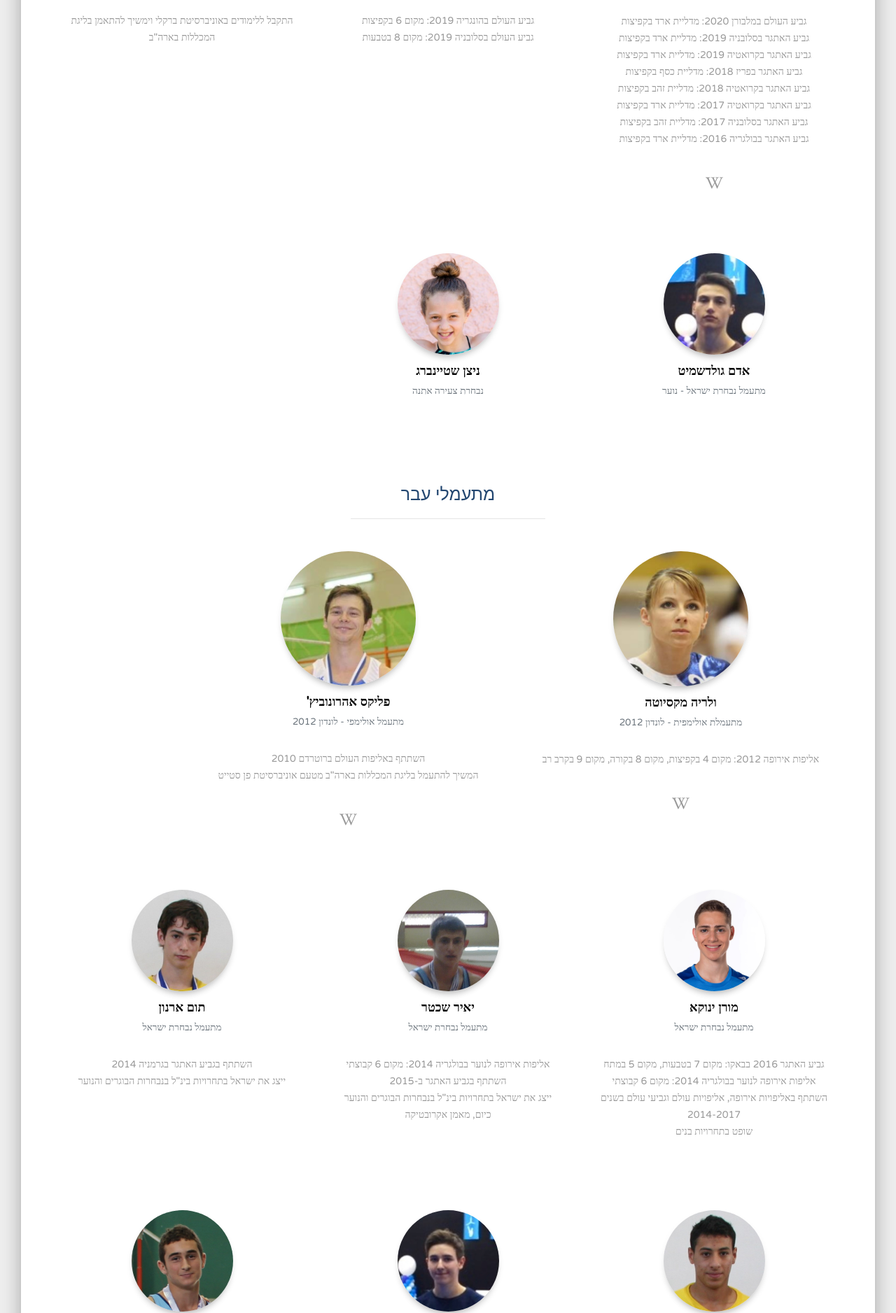
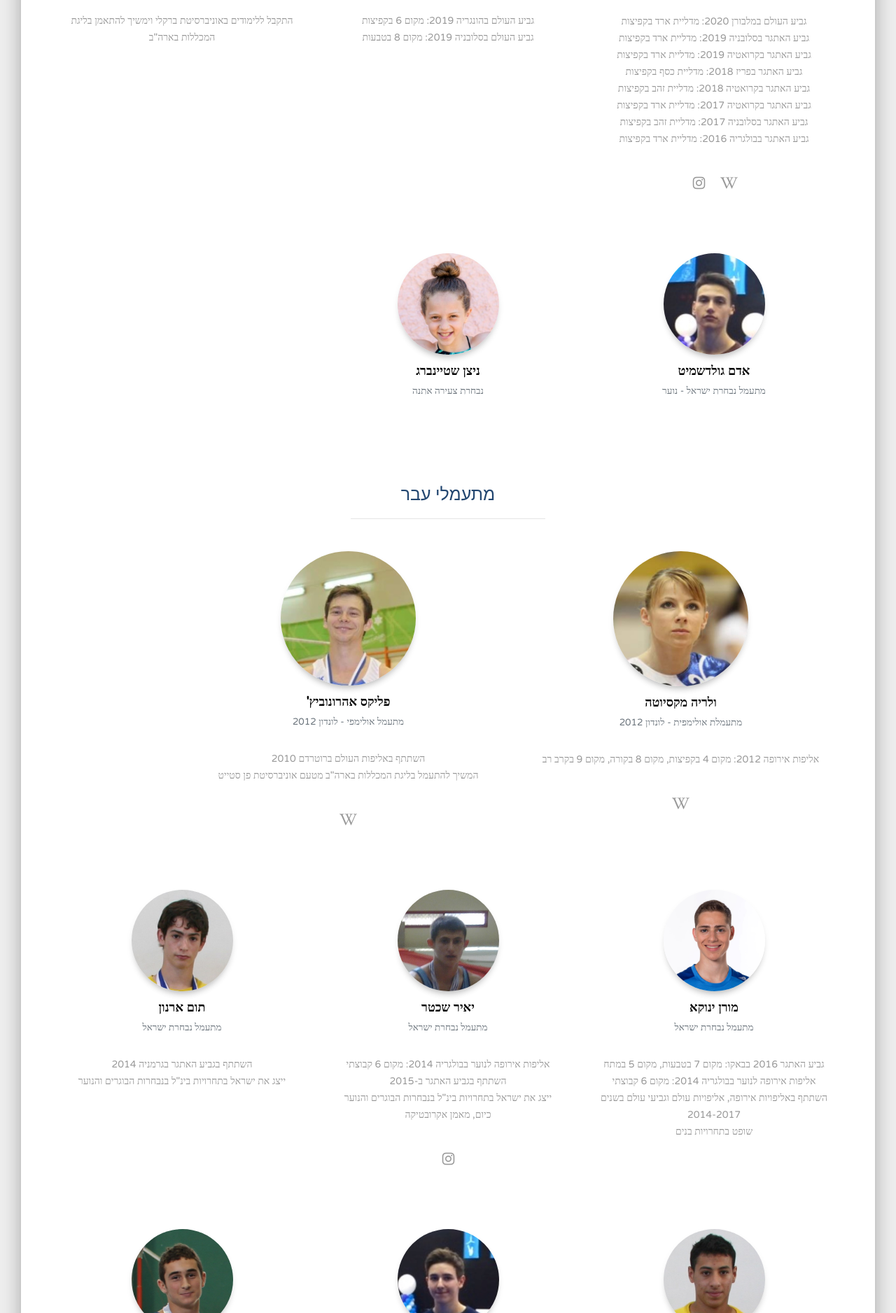
Before and after one commit to devgagi/maccabiz, a plain HTML site: page index.html in a window 1280 px wide. Shown: the part 3697-5574 px from the top of the page at 70% size. Drawn offline with Linux system fonts and the light colour scheme.

Commit message:
instagram links added
instagram links added for yair and andrey

```diff
--- a/index.html
+++ b/index.html
@@ -270,7 +270,7 @@
                   </div>
                   <div class="card-footer justify-content-center">
                     <a href="https://he.wikipedia.org/wiki/%D7%90%D7%A0%D7%93%D7%A8%D7%99%D7%99_%D7%9E%D7%93%D7%91%D7%93%D7%91" class="btn btn-link btn-just-icon"><i class="fa fa-wikipedia-w"></i></a>
-
+                    <a href="https://www.instagram.com/andreymedvedev2109/" class="btn btn-link btn-just-icon"><i class="fa fa-instagram"></i></a>
                   </div>
                 </div>
               </div>
@@ -430,6 +430,7 @@
                       <br>כיום, מאמן אקרובטיקה</p>
                   </div>
                   <div class="card-footer justify-content-center">
+                  <a href="https://www.instagram.com/yairshechter/" class="btn btn-link btn-just-icon"><i class="fa fa-instagram"></i></a>
                   </div>
                 </div>
               </div>
```
